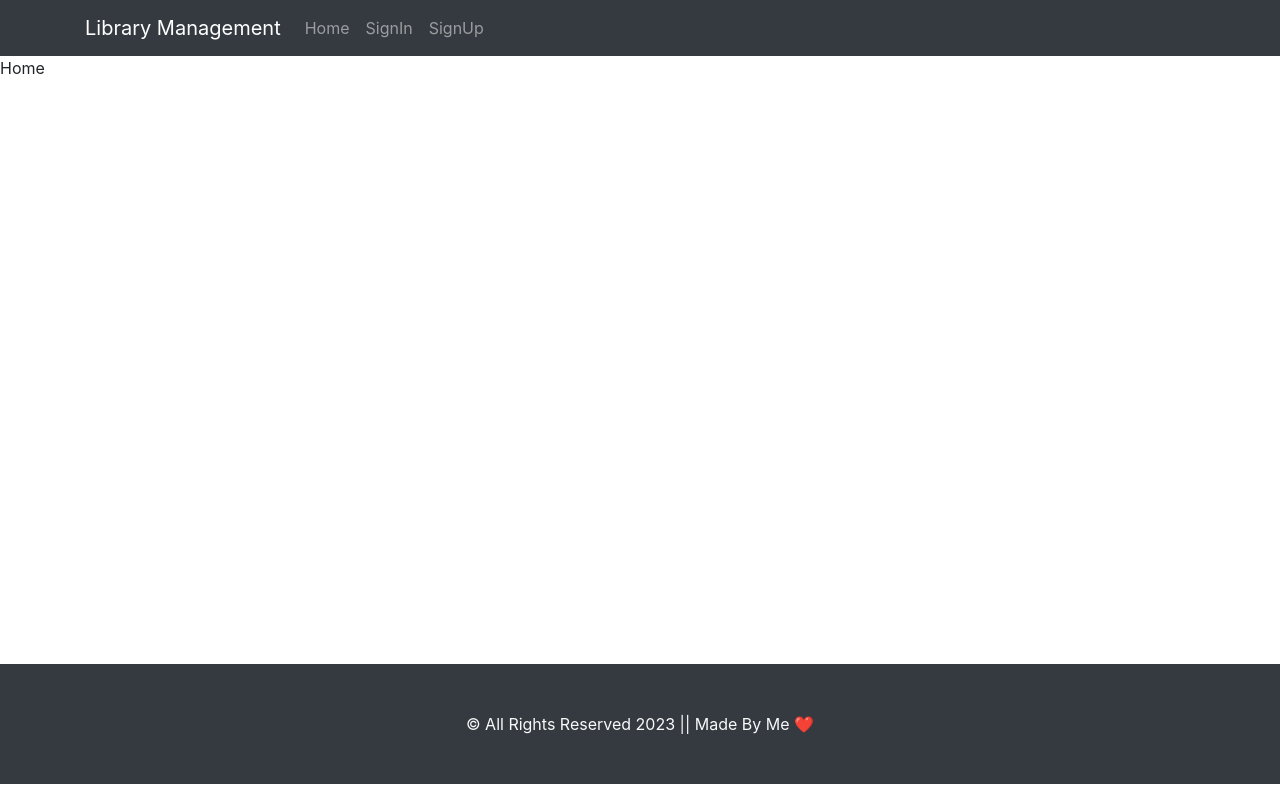
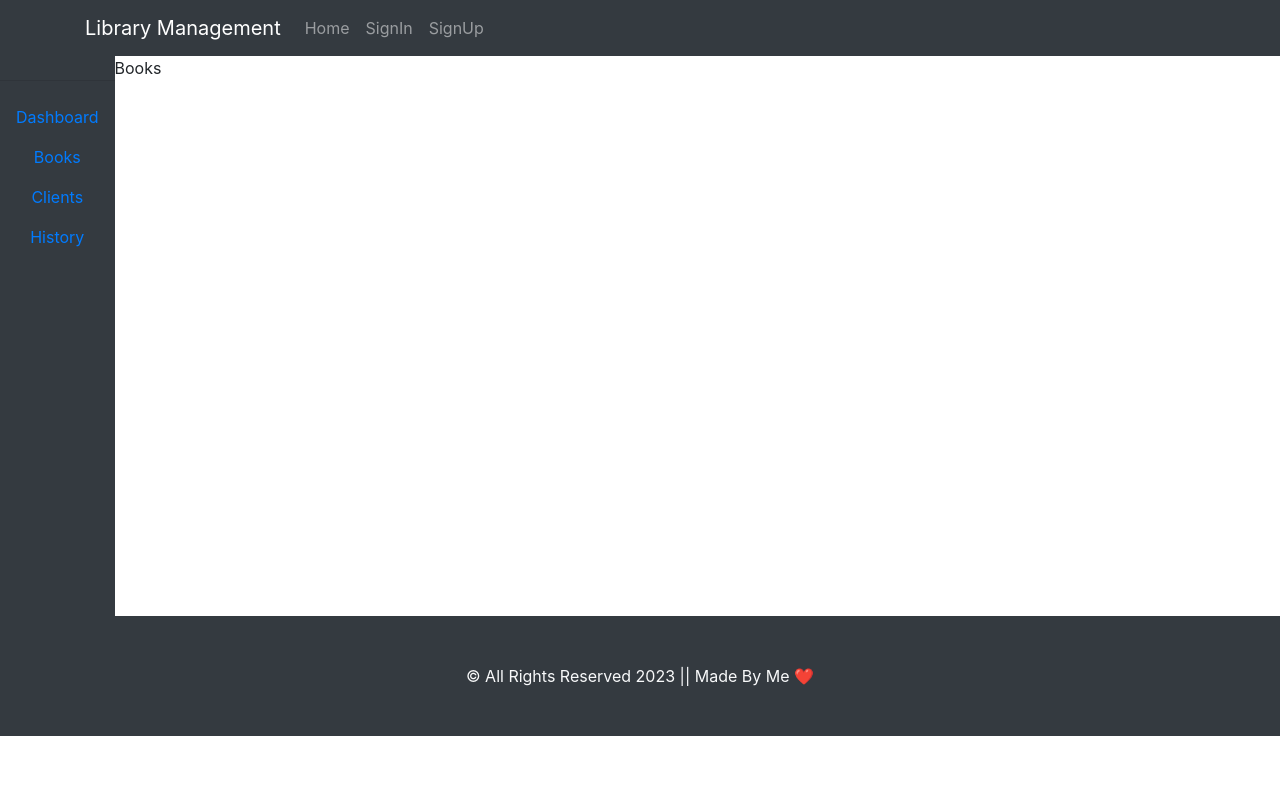
Before and after one commit to preetN/Library-rentals, a React (Create React App) app: page /books in a window 1280 px wide. Built offline with nearby package versions, Linux system fonts and the light colour scheme; no server answers.

Commit message:
Added newlayout

```diff
--- a/src/App.js
+++ b/src/App.js
@@ -2,6 +2,11 @@ import { Routes, Route } from "react-router";
 import Home from "./pages/home/Home";
 import Login from "./pages/auth/Login";
 import Signup from "./pages/auth/Signup";
+import History from "./pages/history/History";
+import Books from "./pages/books/Books";
+import Clients from "./pages/clients/Clients";
+import Dashboard from "./pages/dashboard/Dashboard";
+
 import "../src/App.css";
 import { ToastContainer } from "react-toastify";
 import "react-toastify/dist/ReactToastify.css";
@@ -14,6 +19,10 @@ function App() {
           <Route path="/" element={<Home />} />
           <Route path="/signin" element={<Login />} />
           <Route path="/signup" element={<Signup />} />
+          <Route path="/history" element={<History />} />
+          <Route path="/books" element={<Books />} />
+          <Route path="/clients" element={<Clients />} />
+          <Route path="/dashboard" element={<Dashboard />} />
           <Route path="/*" element={<Home />} />
         </Routes>
         <ToastContainer />
--- a/src/components/Layouts/AdminLayouts.js
+++ b/src/components/Layouts/AdminLayouts.js
@@ -1,14 +1,17 @@
 import React from "react";
 import Header from "./Header";
 import Footer from "./Footer";
-
+import SideBar from "../sidebar/SideBar";
 function AdminLayouts({ children }) {
   return (
-    <div>
+    <>
       <Header />
-      <div className="main">{children}</div>
+      <div className="d-flex">
+        <SideBar />
+        <div className="main">{children}</div>
+      </div>
       <Footer />
-    </div>
+    </>
   );
 }
 
--- a/src/components/Layouts/Footer.js
+++ b/src/components/Layouts/Footer.js
@@ -2,7 +2,7 @@ import React from "react";
 
 function Footer() {
   return (
-    <div className="mt-5 bg-dark text-light p-5 text-center">
+    <div className=" bg-dark text-light p-5 text-center">
       &copy; All Rights Reserved 2023 || Made By Me ❤️
     </div>
   );
--- /dev/null
+++ b/src/components/sidebar/SideBar.js
@@ -0,0 +1,37 @@
+import React from "react";
+import { Link } from "react-router-dom";
+function SideBar() {
+  return (
+    <div className="bg-dark text-light">
+      <div className="mt-4 text-center">
+        <hr />
+        <div className="">
+          <ul className="list-unstyled ms-5 me-5">
+            <li>
+              <Link className="nav-link" to="/dashboard">
+                Dashboard
+              </Link>
+            </li>
+            <li>
+              <Link className="nav-link" to="/books">
+                Books
+              </Link>
+            </li>
+            <li>
+              <Link className="nav-link" to="/clients">
+                Clients
+              </Link>
+            </li>
+            <li>
+              <Link className="nav-link" to="/history">
+                History
+              </Link>
+            </li>
+          </ul>
+        </div>
+      </div>
+    </div>
+  );
+}
+
+export default SideBar;
--- a/src/pages/books/Books.js
+++ b/src/pages/books/Books.js
@@ -1,7 +1,14 @@
 import React from "react";
+import AdminLayouts from "../../components/Layouts/AdminLayouts";
 
 function Books() {
-  return <div></div>;
+  return (
+    <>
+      <AdminLayouts>
+        <div>Books</div>
+      </AdminLayouts>
+    </>
+  );
 }
 
 export default Books;
--- a/src/pages/clients/Clients.js
+++ b/src/pages/clients/Clients.js
@@ -1,7 +1,12 @@
 import React from "react";
+import AdminLayouts from "../../components/Layouts/AdminLayouts";
 
 function Clients() {
-  return <div></div>;
+  return (
+    <>
+      <AdminLayouts>Clients</AdminLayouts>
+    </>
+  );
 }
 
 export default Clients;
--- a/src/pages/dashboard/Dashboard.js
+++ b/src/pages/dashboard/Dashboard.js
@@ -0,0 +1,14 @@
+import React from "react";
+import AdminLayouts from "../../components/Layouts/AdminLayouts";
+
+function Dashboard() {
+  return (
+    <>
+      <AdminLayouts>
+        <div>Dashboard</div>
+      </AdminLayouts>
+    </>
+  );
+}
+
+export default Dashboard;
--- a/src/pages/history/History.js
+++ b/src/pages/history/History.js
@@ -1,7 +1,12 @@
 import React from "react";
+import AdminLayouts from "../../components/Layouts/AdminLayouts";
 
 function History() {
-  return <div></div>;
+  return (
+    <>
+      <AdminLayouts>History</AdminLayouts>
+    </>
+  );
 }
 
 export default History;
```
